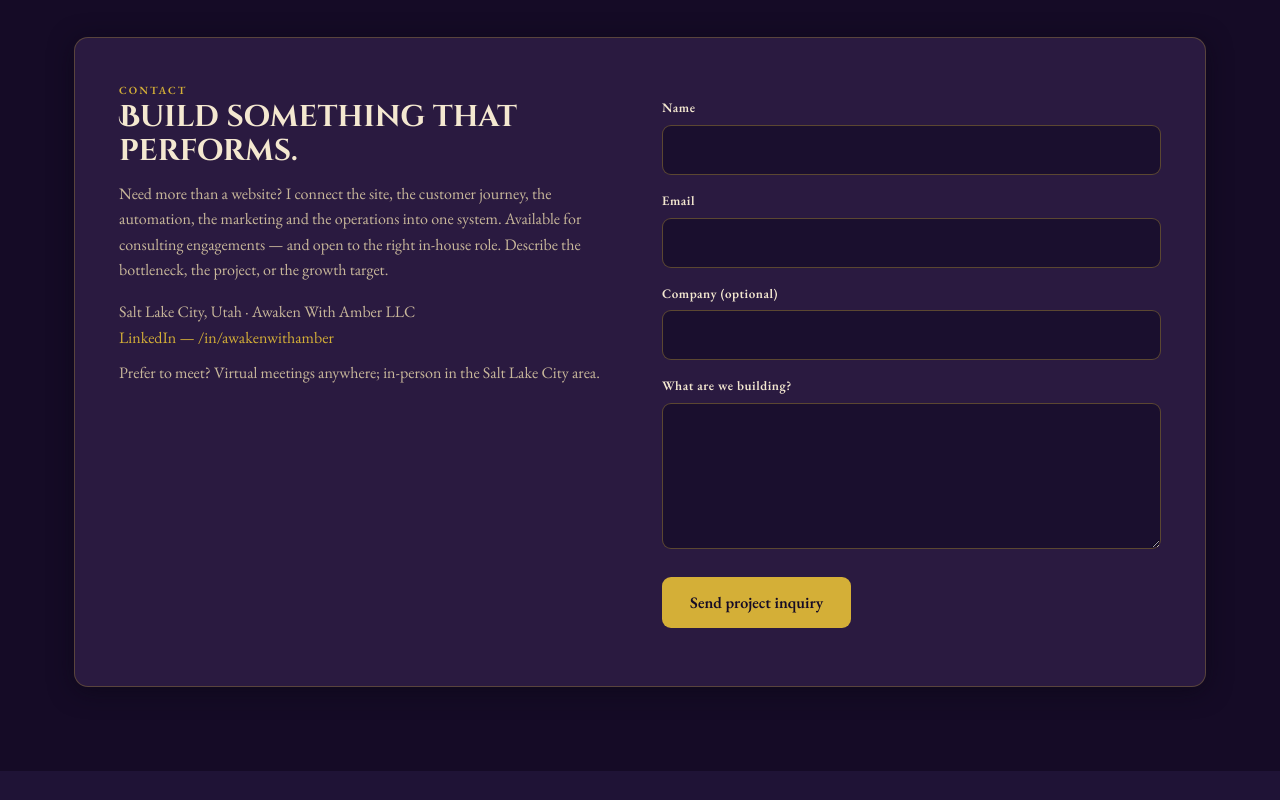
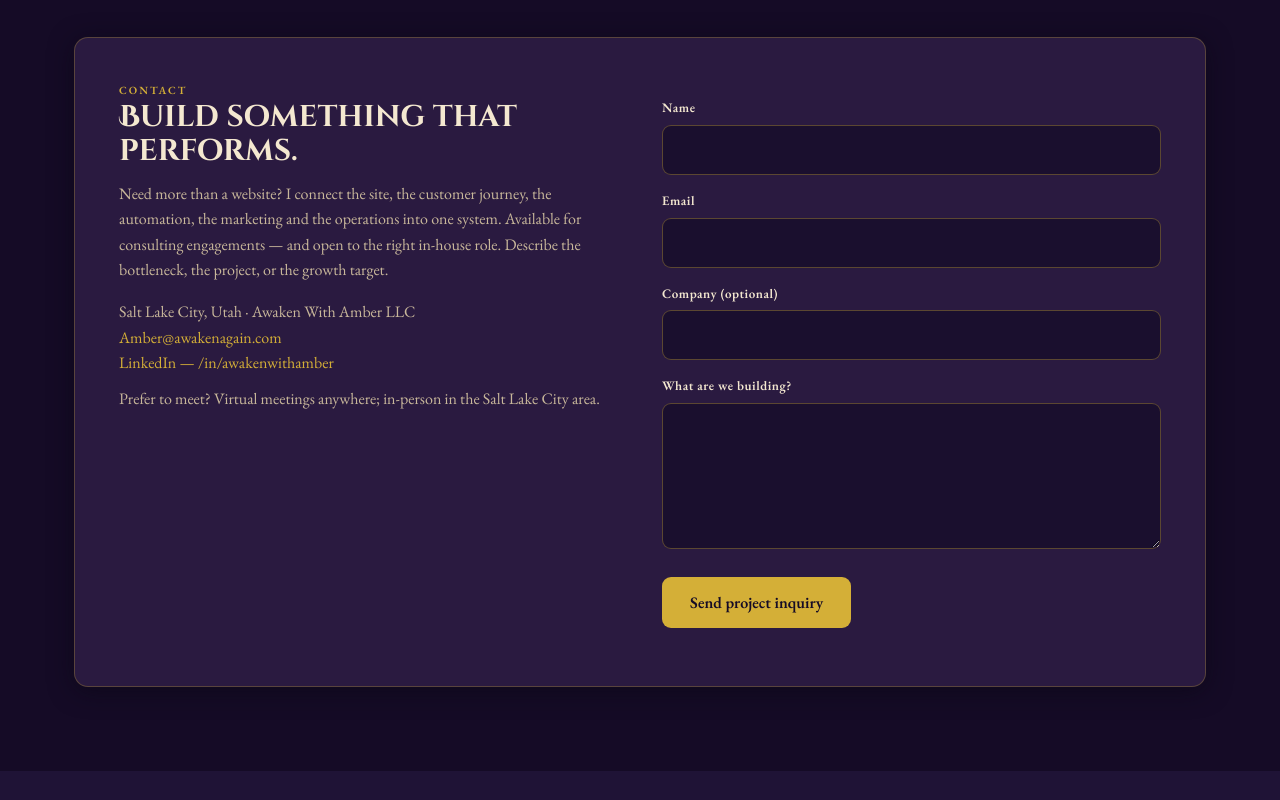
Before and after one commit to awakenwithamber/Ambers-Portfolio, a plain HTML site: page index.html in a window 1280 px wide. Shown: the part 11200-12000 px from the top of the page. Drawn offline with nearby package versions, Linux system fonts and the light colour scheme.

Commit message:
Contact email: display Amber@awakenagain.com (standardize all contact email)

```diff
--- a/index.html
+++ b/index.html
@@ -400,7 +400,7 @@ footer .wrap{display:flex;justify-content:space-between;gap:20px;flex-wrap:wrap}
         <div class="eyebrow">Contact</div>
         <h2>Build something that performs.</h2>
         <p>Need more than a website? I connect the site, the customer journey, the automation, the marketing and the operations into one system. Available for consulting engagements — and open to the right in-house role. Describe the bottleneck, the project, or the growth target.</p>
-        <p style="margin-top:16px">Salt Lake City, Utah · Awaken With Amber LLC<br><a href="https://www.linkedin.com/in/awakenwithamber" target="_blank" rel="noopener">LinkedIn — /in/awakenwithamber</a></p>
+        <p style="margin-top:16px">Salt Lake City, Utah · Awaken With Amber LLC<br><a href="mailto:Amber@awakenagain.com">Amber@awakenagain.com</a><br><a href="https://www.linkedin.com/in/awakenwithamber" target="_blank" rel="noopener">LinkedIn — /in/awakenwithamber</a></p>
         <p style="margin-top:10px">Prefer to meet? Virtual meetings anywhere; in-person in the Salt Lake City area.</p>
       </div>
       <form id="inquiry" novalidate>
```
